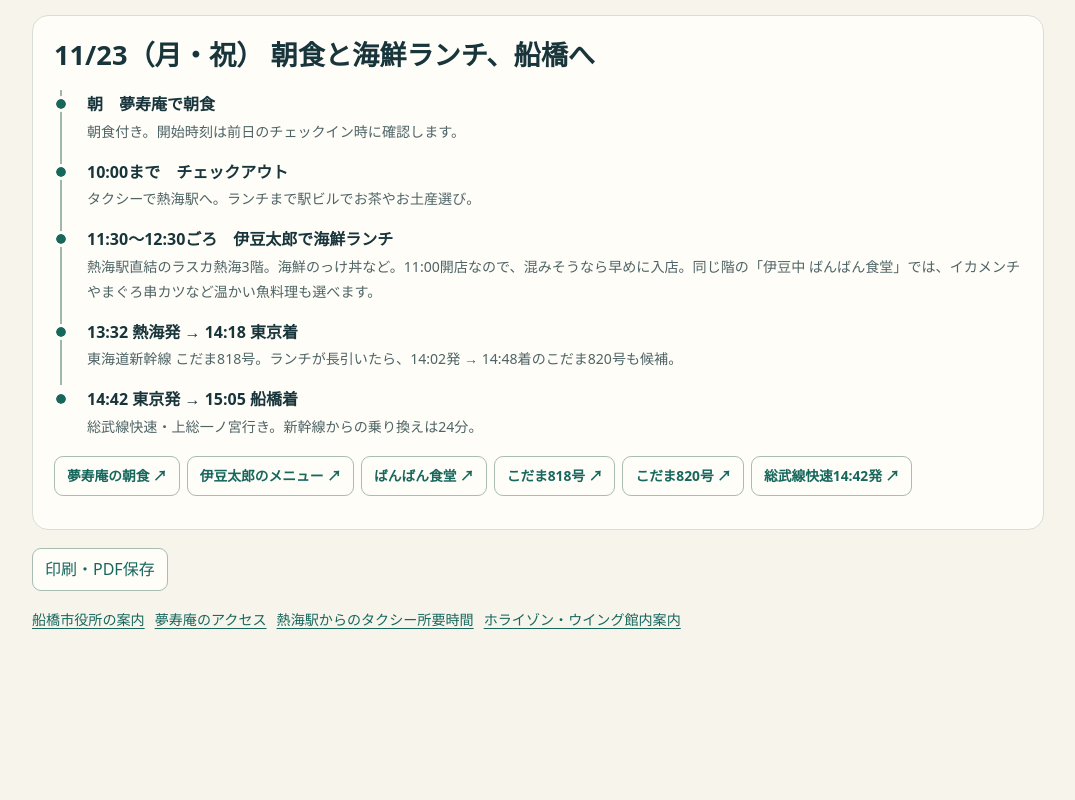
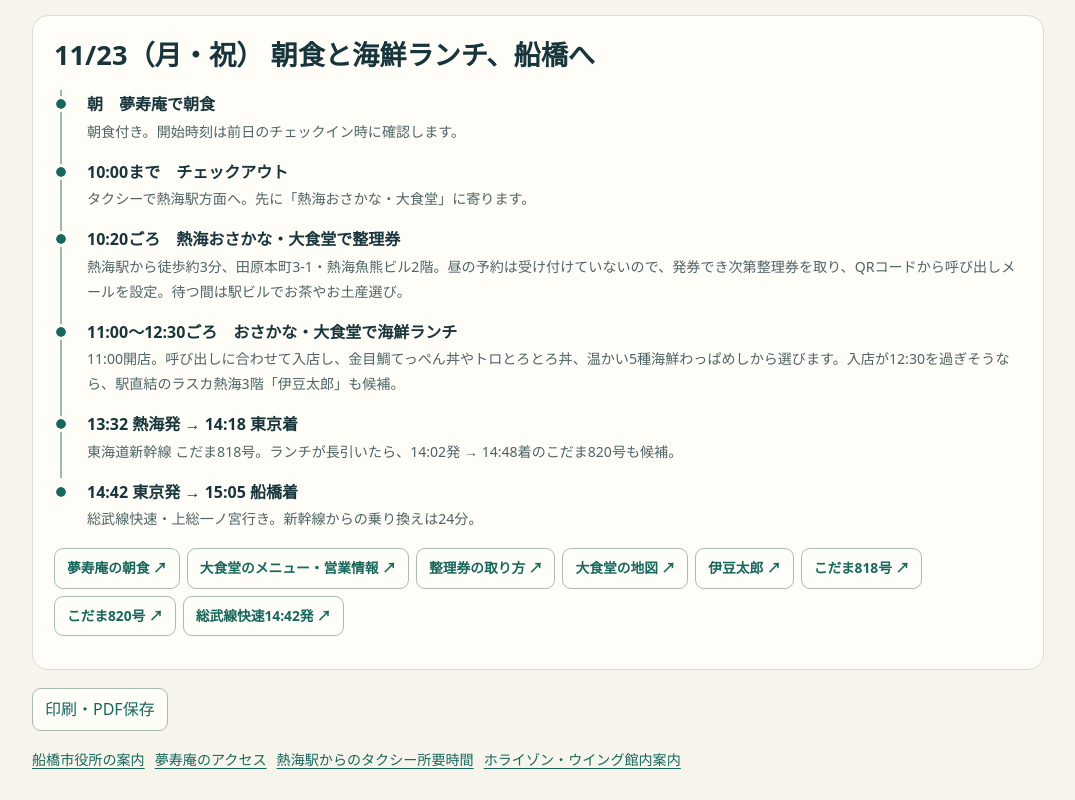
Before and after one commit to tsunami-nakano/trip, a plain HTML site: page atami-2026-11-22/index.html in a window 1280 px wide. Shown: the part 2381-3181 px from the top of the page, without its empty margins (102-1177 px from the left). Before the commit the page ends 3041 px from the top, so only its background shows below. Drawn offline with Linux system fonts and the light colour scheme.

Commit message:
Plan seafood lunch at Atami Osakana Daishokudo

```diff
--- a/atami-2026-11-22/index.html
+++ b/atami-2026-11-22/index.html
@@ -75,12 +75,13 @@
 <h2>11/23（月・祝） 朝食と海鮮ランチ、船橋へ</h2>
 <ol class="route">
 <li><strong>朝　夢寿庵で朝食</strong><small>朝食付き。開始時刻は前日のチェックイン時に確認します。</small></li>
-<li><strong>10:00まで　チェックアウト</strong><small>タクシーで熱海駅へ。ランチまで駅ビルでお茶やお土産選び。</small></li>
-<li><strong>11:30〜12:30ごろ　伊豆太郎で海鮮ランチ</strong><small>熱海駅直結のラスカ熱海3階。海鮮のっけ丼など。11:00開店なので、混みそうなら早めに入店。同じ階の「伊豆中 ばんばん食堂」では、イカメンチやまぐろ串カツなど温かい魚料理も選べます。</small></li>
+<li><strong>10:00まで　チェックアウト</strong><small>タクシーで熱海駅方面へ。先に「熱海おさかな・大食堂」に寄ります。</small></li>
+<li><strong>10:20ごろ　熱海おさかな・大食堂で整理券</strong><small>熱海駅から徒歩約3分、田原本町3-1・熱海魚熊ビル2階。昼の予約は受け付けていないので、発券でき次第整理券を取り、QRコードから呼び出しメールを設定。待つ間は駅ビルでお茶やお土産選び。</small></li>
+<li><strong>11:00〜12:30ごろ　おさかな・大食堂で海鮮ランチ</strong><small>11:00開店。呼び出しに合わせて入店し、金目鯛てっぺん丼やトロとろとろ丼、温かい5種海鮮わっぱめしから選びます。入店が12:30を過ぎそうなら、駅直結のラスカ熱海3階「伊豆太郎」も候補。</small></li>
 <li><strong>13:32 熱海発 → 14:18 東京着</strong><small>東海道新幹線 こだま818号。ランチが長引いたら、14:02発 → 14:48着のこだま820号も候補。</small></li>
 <li><strong>14:42 東京発 → 15:05 船橋着</strong><small>総武線快速・上総一ノ宮行き。新幹線からの乗り換えは24分。</small></li>
 </ol>
-<div class="links"><a class="action" href="https://hotel-mujuan.com/meals.html">夢寿庵の朝食 ↗</a><a class="action" href="https://www.izutaro.co.jp/rasukaatami-izutaro">伊豆太郎のメニュー ↗</a><a class="action" href="https://www.jryscc.co.jp/lusca/atami/floorguide/detail.php?store_id=29">ばんばん食堂 ↗</a><a class="action" href="https://timetables.jreast.co.jp/2611/train/125/129491.html">こだま818号 ↗</a><a class="action" href="https://timetables.jreast.co.jp/2611/train/125/129341.html">こだま820号 ↗</a><a class="action" href="https://timetables.jreast.co.jp/2611/train/115/117141.html">総武線快速14:42発 ↗</a></div>
+<div class="links"><a class="action" href="https://hotel-mujuan.com/meals.html">夢寿庵の朝食 ↗</a><a class="action" href="https://www.osakana-daishokudo.com/">大食堂のメニュー・営業情報 ↗</a><a class="action" href="https://www.osakana-daishokudo.com/flow/">整理券の取り方 ↗</a><a class="action" href="https://www.google.com/maps/search/?api=1&amp;query=%E7%86%B1%E6%B5%B7%E3%81%8A%E3%81%95%E3%81%8B%E3%81%AA%E3%83%BB%E5%A4%A7%E9%A3%9F%E5%A0%82+%E7%86%B1%E6%B5%B7%E5%B8%82%E7%94%B0%E5%8E%9F%E6%9C%AC%E7%94%BA3-1">大食堂の地図 ↗</a><a class="action" href="https://www.izutaro.co.jp/rasukaatami-izutaro">伊豆太郎 ↗</a><a class="action" href="https://timetables.jreast.co.jp/2611/train/125/129491.html">こだま818号 ↗</a><a class="action" href="https://timetables.jreast.co.jp/2611/train/125/129341.html">こだま820号 ↗</a><a class="action" href="https://timetables.jreast.co.jp/2611/train/115/117141.html">総武線快速14:42発 ↗</a></div>
 </section>
 <div class="bottom"><button class="print" type="button" id="print">印刷・PDF保存</button></div>
 <footer class="sources"><a href="https://www.city.funabashi.lg.jp/shisetsu/shiyakusho/shiyakusho/0001/0001/p011000.html">船橋市役所の案内</a><a href="https://hotel-mujuan.com/access.html">夢寿庵のアクセス</a><a href="https://www.jalan.net/yad397619/access/">熱海駅からのタクシー所要時間</a><a href="https://hotel-new-akao.com/attraction/horizon_wing/">ホライゾン・ウイング館内案内</a></footer>
```
